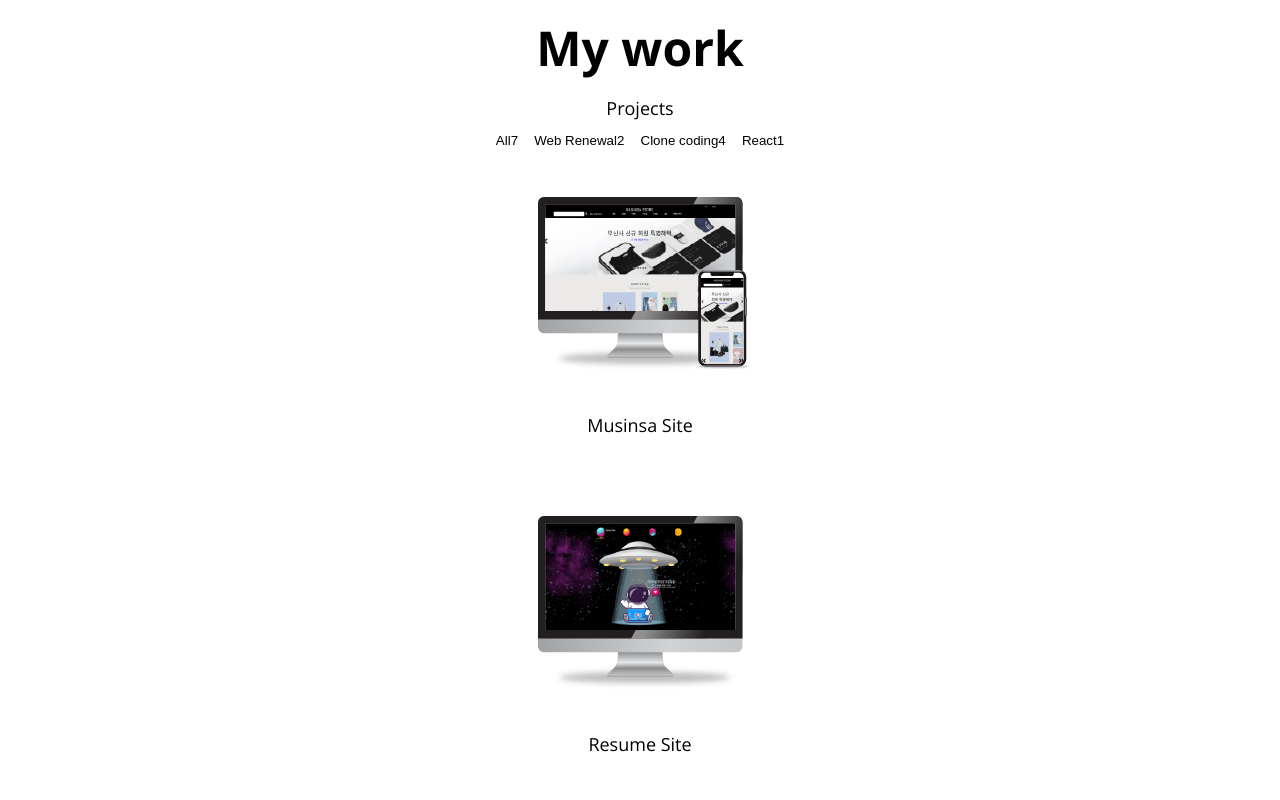
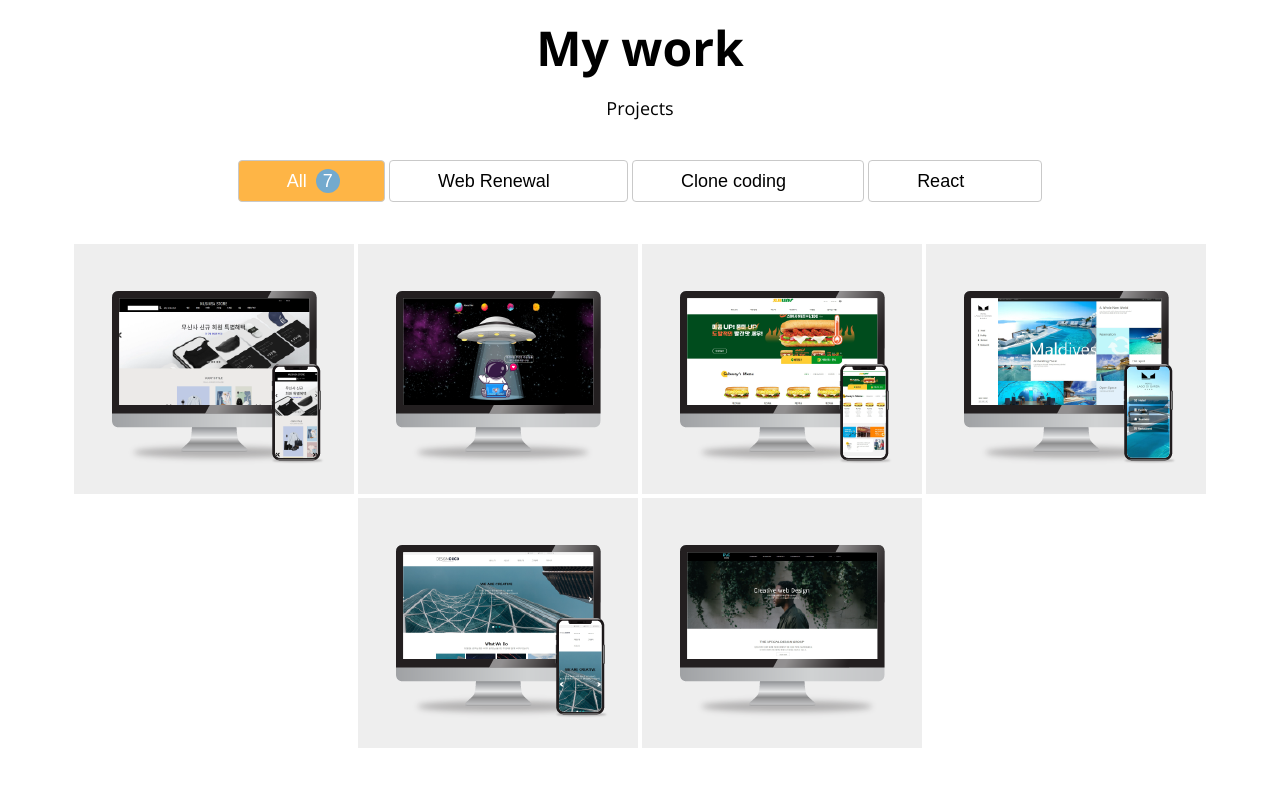
Before and after one commit to jeongyonghee/portfolio, a plain HTML site: page index.html in a window 1280 px wide. Shown: the part 2380-3180 px from the top of the page. Drawn offline with nearby package versions, Linux system fonts and the light colour scheme.

Commit message:
CSS: Work

```diff
--- a/index.html
+++ b/index.html
@@ -154,57 +154,47 @@
         <h1>My work</h1>
         <h3>Projects</h3>
         <div class="work__categories">
-            <button class="category__btn">All<span class="category__count">7</span></button>
-            <button class="category__btn">Web Renewal<span class="category__count">2</span></button>
-            <button class="category__btn">Clone coding<span class="category__count">4</span></button>
-            <button class="category__btn">React<span class="category__count"></span>1</button>
+            <button class="category__btn active">All <span class="category__count">7</span></button>
+            <button class="category__btn">Web Renewal <span class="category__count">2</span></button>
+            <button class="category__btn">Clone coding <span class="category__count">4</span></button>
+            <button class="category__btn">React <span class="category__count">1</span></button>
         </div>
-        <div class="work__projects">
-            <a href="http://sdf4542.dothome.co.kr/musinsa_yong/index.html#" class="project" target="blank">
-                <img class="project__img" src="./images/projects/무신사스토어.png" alt="무신사스토어">
+        <div class="work__project">
+            <a href="http://sdf4542.dothome.co.kr/musinsa_yong/index.html#" class="project"target="blank">
+                <img class="project__img" src="./images/projects/무신사스토어.png"alt="무신사스토어">
                 <div class="project__description">
                     <h3>Musinsa Site</h3>
                     <span>무신사스토어 리뉴얼 웹 HTML CSS JQuery</span>
                 </div>
             </a>
-        </div>
-        <div class="work__projects">
-            <a href="https://jeongyonghee.github.io/yongheeresume/" class="project" target="blank">
-                <img class="project__img" src="./images/projects/레주메.png" alt="레주메사이트">
+            <a href="https://jeongyonghee.github.io/yongheeresume/" class="project"target="blank">
+                <img class="project__img" src="./images/projects/레주메.png"alt="레주메사이트">
                 <div class="project__description">
                     <h3>Resume Site</h3>
                     <span>레주메사이트 HTML CSS JQuery</span>
                 </div>
             </a>
-        </div>
-        <div class="work__projects">
-            <a href="https://jeongyonghee.github.io/subway-finish/" class="project" target="blank">
+            <a href="https://jeongyonghee.github.io/subway-finish/" class="project"target="blank">
                 <img class="project__img" src="./images/projects/써브웨이.png" alt="써브웨이">
                 <div class="project__description">
                     <h3>Clone coding</h3>
                     <span>써브웨이 클론코딩 HTML CSS JQuery</span>
                 </div>
             </a>
-        </div>
-        <div class="work__projects">
             <a href="https://jeongyonghee.github.io/lago/" class="project" target="blank">
                 <img class="project__img" src="./images/projects/라구호텔.png" alt="라구호텔">
                 <div class="project__description">
                     <h3>Clone coding</h3>
-                    <span>라구호텔 클론코딩HTML CSS JQuery</span>
+                    <span>라구호텔 클론코딩 HTML CSS JQuery</span>
                 </div>
             </a>
-        </div>
-        <div class="work__projects">
-            <a href="https://jeongyonghee.github.io/coco/#none" class="project" target="blank">
-                <img class="project__img" src="./images/projects/디자인코코.png" alt="디자인코코">
+            <a href="https://jeongyonghee.github.io/coco/#none" class="project"target="blank">
+                <img class="project__img" src="./images/projects/디자인코코.png"alt="디자인코코">
                 <div class="project__description">
                     <h3>Clone coding</h3>
                     <span>디자인코코 클론코딩 HTML CSS JQuery</span>
                 </div>
             </a>
-        </div>
-        <div class="work__projects">
             <a href="https://jeongyonghee.github.io/fivestoneclone2/" class="project" target="blank">
                 <img class="project__img" src="./images/projects/파이브스톤.png" alt="파이브스톤">
                 <div class="project__description">
--- a/style.css
+++ b/style.css
@@ -291,3 +291,102 @@
 .etc{
     padding:20px;
 }
+
+
+/* Work */
+
+.work__categories{
+    margin:40px;
+}
+
+.category__btn{
+    border: 1px solid var(--color-dark-white);
+    border-radius:var(--size-border-radius);
+    font-size:var(--font-regular);
+    padding:8px 48px;
+}
+
+.category__btn.active,
+.category__btn:hover{
+    background-color:var(--color-orange);
+    color:var(--color-white);
+}
+
+.category__btn.active .category__count,
+.category__btn:hover .category__count{
+    opacity:1;
+    top:0px;
+}
+
+.category__count{
+    background-color:var(--color-blue);
+    border-radius:50%;
+    color:var(--color-white);
+    display:inline-block;
+    width:24px;
+    height:24px;
+    line-height:24px;
+    position:relative;
+    top:-20px;
+    left:4px;
+    opacity:0;
+    transition:all var(--animation-duration) ease
+}
+
+.work__project{
+    display:flex;
+    flex-wrap:wrap;
+    justify-content:center;
+}
+.project{
+    position:relative;
+    width:280px;
+    height:250px;
+    margin: 2px;
+    background-color:var(--color-light-white);
+    display:flex;
+    justify-content: center;
+    align-items:center;
+}
+
+.project__img{
+    max-width:100%;
+    max-height:100%;
+}
+
+.project__description{
+    display:flex;
+    flex-direction:column;
+    justify-content:center;
+    position:absolute;
+    top:0;
+    left:0;
+    width:100%;
+    height:100%;
+    background-color:black;
+    opacity:0;
+    transform:translateY(10px);
+    transition:all var(--animation-duration) ease-in;
+}
+
+.project:hover .project__description{
+    opacity:0.7;
+    transform:translateY(0px);
+}
+
+.project__description h3,
+.project__description span{
+    color:var(--color-white);
+}
+
+.project__description h3:after{
+    content:'';
+    display:block;
+    width:25px;
+    height:2px;
+    background-color:var(--color-dark-white);
+    position:relative;
+    left:50%;
+    margin-left:-12.5px;
+    margin-top:8px;
+}
```
